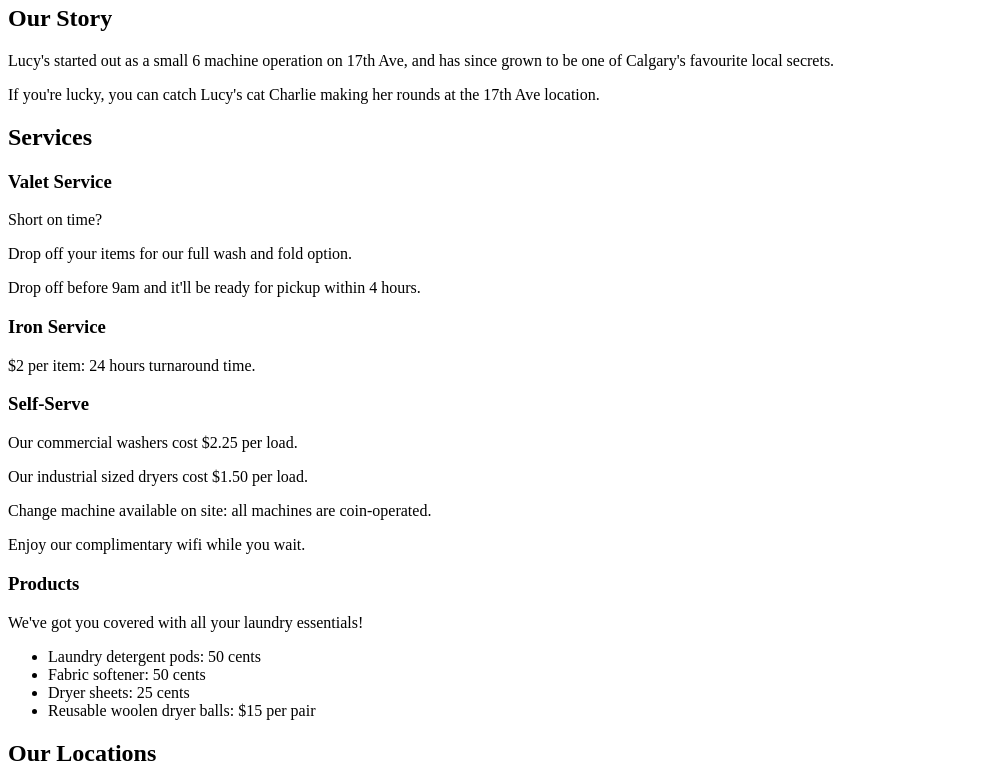
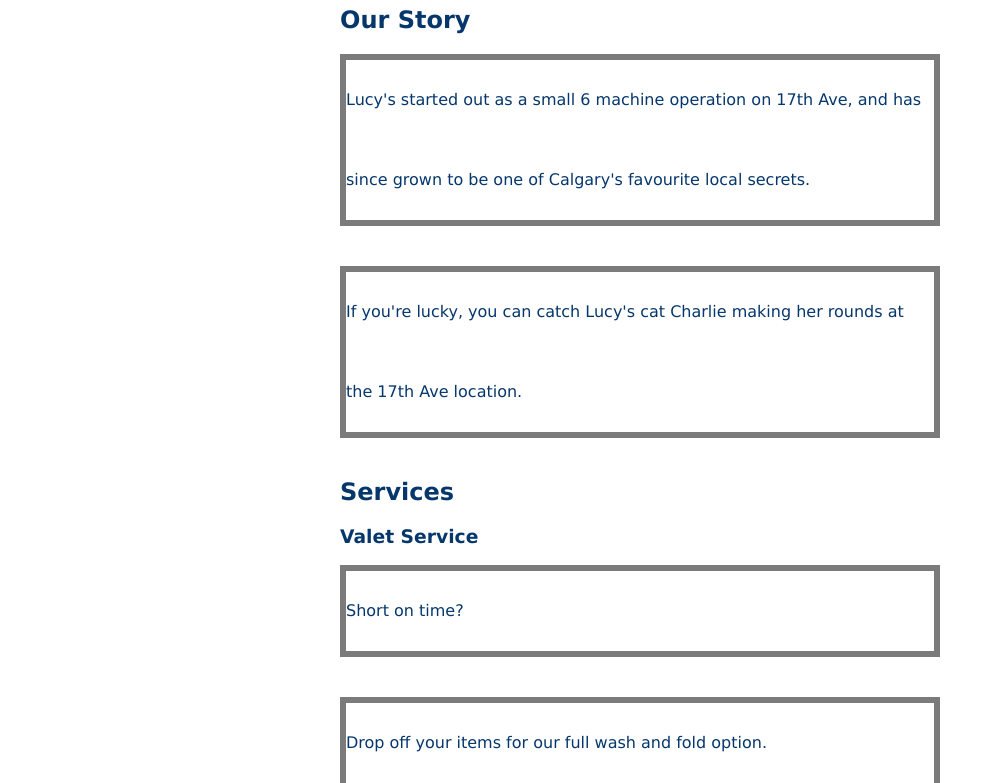
Before and after one commit to vynooks/css-html.website, a plain HTML site: page index.html in a window 1280 px wide. Shown: the part 75-858 px from the top of the page, without its empty margins (0-995 px from the left). Drawn offline with Linux system fonts and the light colour scheme.

Commit message:
css-body

```diff
--- a/styles.css
+++ b/styles.css
@@ -1,7 +1,10 @@
-<head>
 p {
     border: 6px solid #7b7b7b;
     line-height: 80px;
     margin-bottom: 40px;
 }
-</head>
+body {
+    width: 600px;
+    margin: 0 auto;
+    font-family: 'Lucida Sans'; color: #06376c;
+}
```
